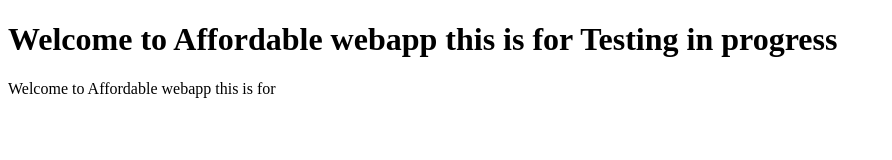
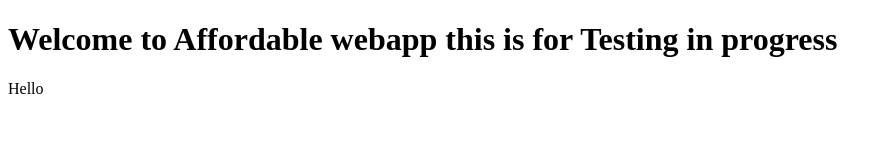
Before and after one commit to panchalpriyanka354/gitDemo, a plain HTML site: page index.html in a window 1280 px wide. Shown: the whole page, without its empty margins (0-892 px from the left). Drawn offline with Linux system fonts and the light colour scheme.

Commit message:
index.html

```diff
--- a/index.html
+++ b/index.html
@@ -5,6 +5,6 @@
 </head>
 <body>
 <h1>Welcome to Affordable webapp this is for Testing in progress</h1>
-<p>Welcome to Affordable webapp this is for</p>
+<p>Hello</p>
 </body>
 </html>
```
